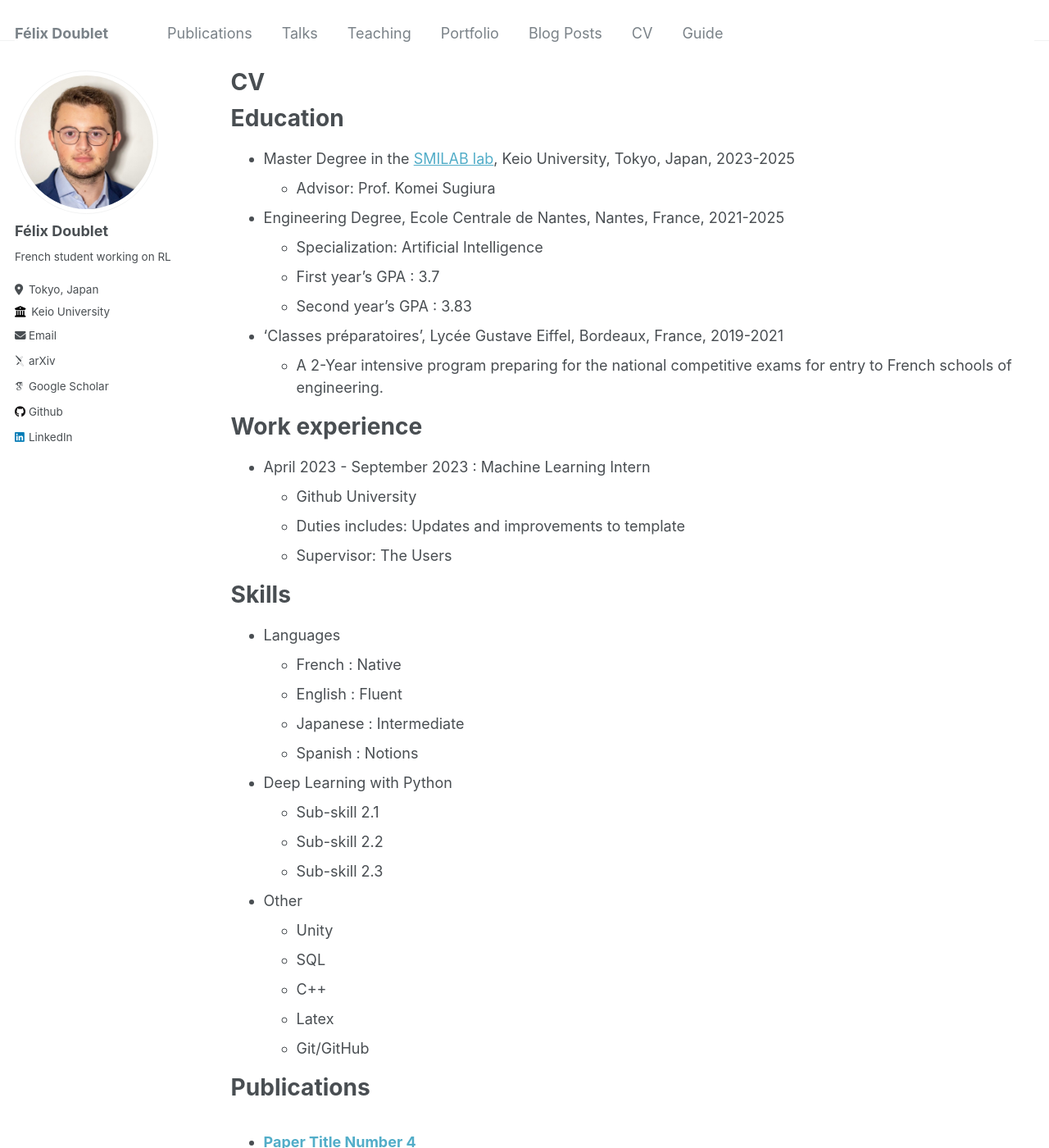
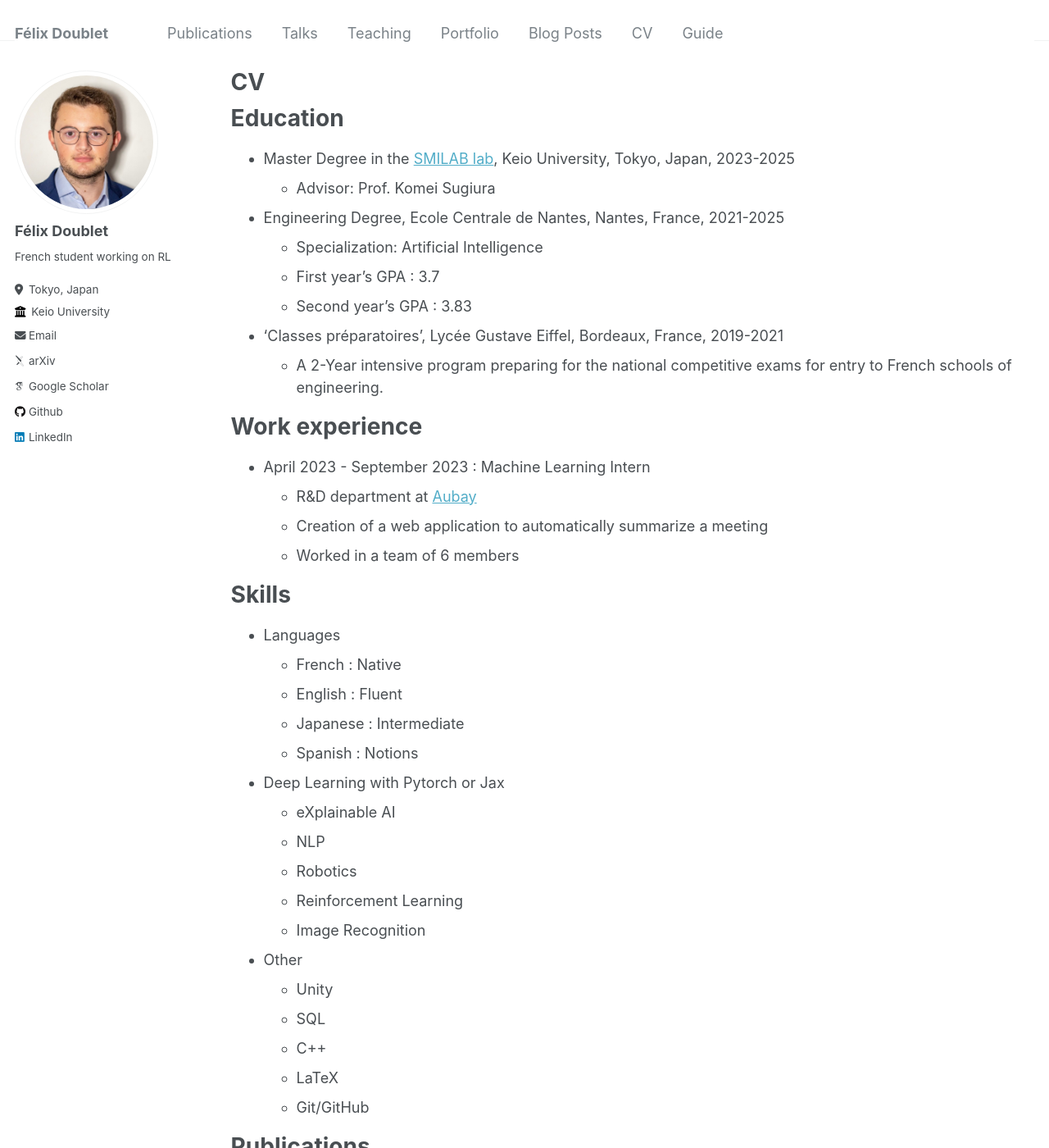
Before and after one commit to FelixDou/FelixDou.github.io, a Jekyll site: the page built from _pages/cv.md, in a window 1280 px wide and 1400 px high. Shown: the whole window at 82% size. Built offline with Jekyll 4.4.1, drawn with Linux system fonts in a browser that asks for light colours; some web fonts are replaced.

```diff
--- a/_pages/cv.md
+++ b/_pages/cv.md
@@ -23,9 +23,9 @@ redirect_from:
 # Work experience
 
 - April 2023 - September 2023 : Machine Learning Intern
-  - Github University
-  - Duties includes: Updates and improvements to template
-  - Supervisor: The Users
+  - R&D department at [Aubay](https://aubay.com/en/)
+  - Creation of a web application to automatically summarize a meeting
+  - Worked in a team of 6 members
 
 # Skills
 
@@ -34,15 +34,17 @@ redirect_from:
   - English : Fluent
   - Japanese : Intermediate
   - Spanish : Notions
-- Deep Learning with Python
-  - Sub-skill 2.1
-  - Sub-skill 2.2
-  - Sub-skill 2.3
+- Deep Learning with Pytorch or Jax
+  - eXplainable AI
+  - NLP
+  - Robotics
+  - Reinforcement Learning
+  - Image Recognition
 - Other
   - Unity
   - SQL
   - C++
-  - Latex
+  - LaTeX
   - Git/GitHub
 
 # Publications
```
Also changed, not shown: _pages/404.md (+1 -0 lines), _pages/about.md (+2 -2 lines), images/gojo_404.png (added).
